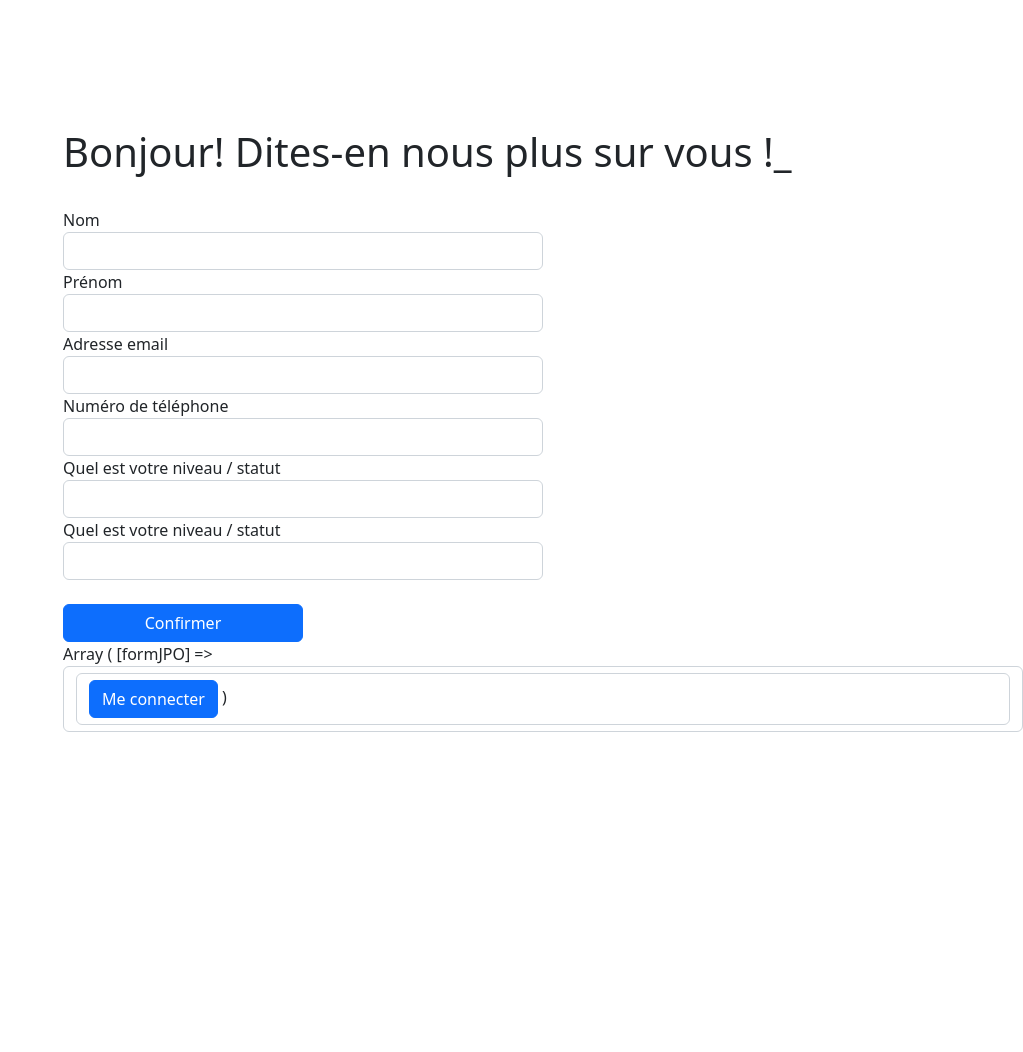
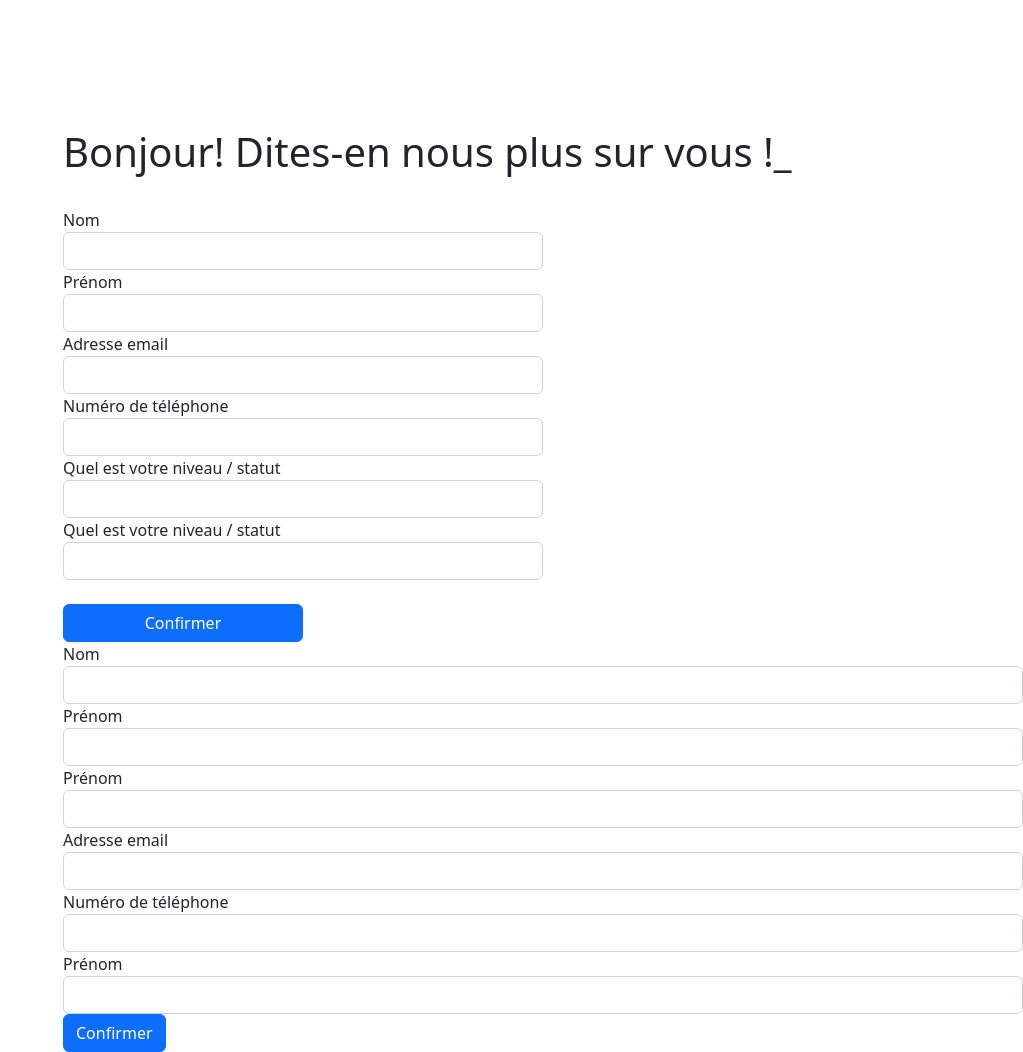
Before and after one commit to Lazy-Bogdi/annuaire, a PHP site: page /form.php in a window 1280 px wide. Shown: the whole page, without its empty margins (257-1280 px from the left). Before the commit the page ends 732 px from the top, so only its background shows below. Run offline with PHP 8.4, Linux system fonts and the light colour scheme; lists and menus that the app fills with data are empty.

Commit message:
Test avec form

```diff
--- a/classes/classForm.php
+++ b/classes/classForm.php
@@ -86,7 +86,7 @@ class Form2
             $this->formulaireCode = $this->formulaireCode . '';
         endif;
 
-        $this->formCode = $this->formulaireCode .">$texte</label>";
+        $this->formulaireCode = $this->formulaireCode .">$texte</label>";
 
         return $this;
 
@@ -95,7 +95,7 @@ class Form2
         //Ajout d'inputs
     public function ajoutInput(string $type, string $nom, array $attributs = []) {
 
-        $this->formulaireCode = $this->formulaireCode . "input type='$type' name = '$nom'";
+        $this->formulaireCode = $this->formulaireCode . "<input type='$type' name = '$nom'";
 
         if($attributs):
             $this->formulaireCode = $this->formulaireCode . $this->ajoutAttributs($attributs) . '>';
--- a/form.php
+++ b/form.php
@@ -8,11 +8,25 @@ $formulaire = new Formulaire('Roger');
 $formulaire2 = new Form2;
 
 $formulaire2->debutFormulaire()
-    ->ajoutLabel('email', 'Email')
+    ->ajoutLabel('nom', 'Nom')
+    ->ajoutInput('text', 'nom', ['id' => 'nom', 'class' => 'form-control'])
+
+    ->ajoutLabel('prenom', 'Prénom')
+    ->ajoutInput('text', 'prenom', ['id' => 'prenom', 'class' => 'form-control'])
+
+    ->ajoutLabel('prenom', 'Prénom')
+    ->ajoutInput('text', 'prenom', ['id' => 'prenom', 'class' => 'form-control'])
+
+    ->ajoutLabel('email', 'Adresse email')
     ->ajoutInput('email', 'email', ['id' => 'email', 'class' => 'form-control'])
-    ->ajoutLabel('password', 'Mot de passe')
-    ->ajoutInput('password', 'password', ['id' => 'password', 'class' => 'form-control'])
-    ->ajoutBouton('Me connecter', ['class' => 'btn btn-primary'])
+
+    ->ajoutLabel('tel', 'Numéro de téléphone')
+    ->ajoutInput('tel', 'tel', ['id' => 'tel', 'class' => 'form-control'])
+
+    ->ajoutLabel('prenom', 'Prénom')
+    ->ajoutInput('text', 'prenom', ['id' => 'prenom', 'class' => 'form-control'])
+
+    ->ajoutBouton('Confirmer', ['class' => 'btn btn-primary'])
     ->finFormulaire();
 
 
@@ -86,7 +100,7 @@ $formulaire2->debutFormulaire()
         </form>
 
         <?php
-            $formJPO = ['formJPO' => $formulaire2->create()];
+            $formJPO = $formulaire2->create();
             print_r($formJPO);
         ?>
 
```
